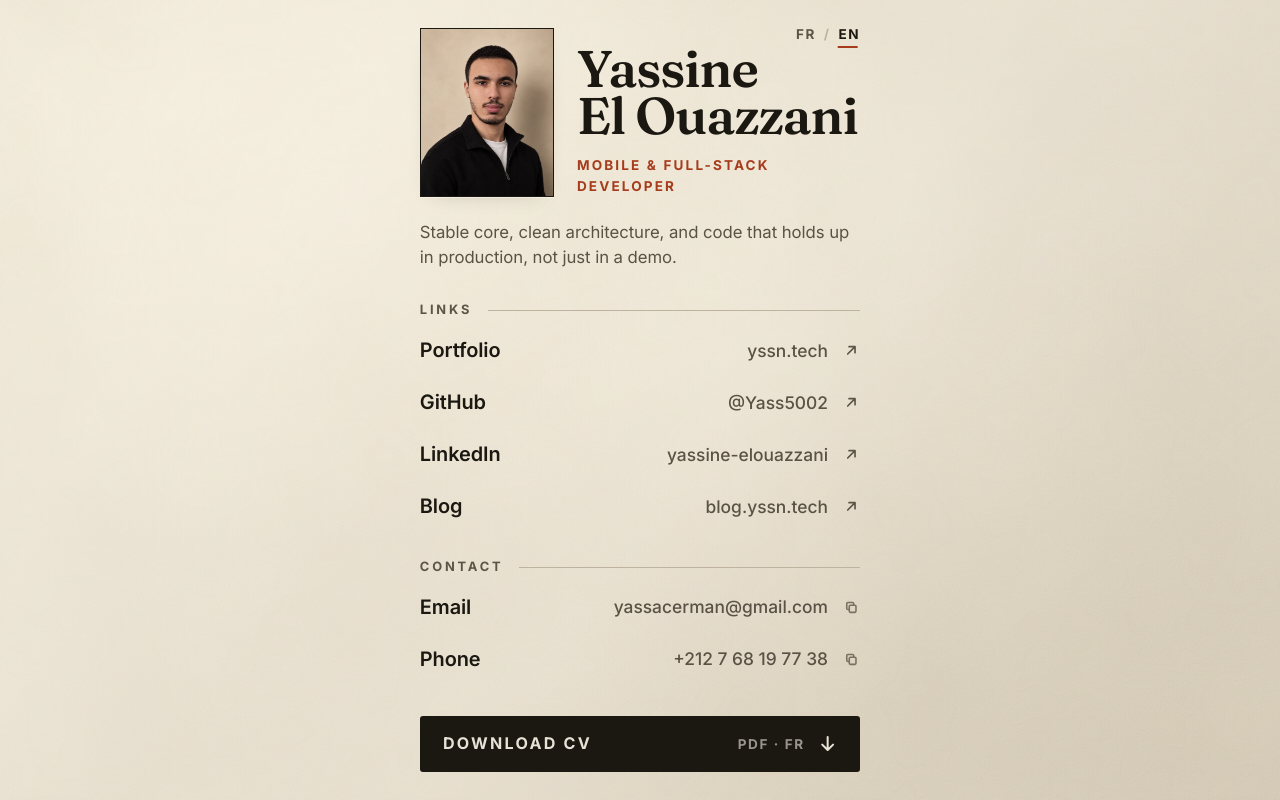
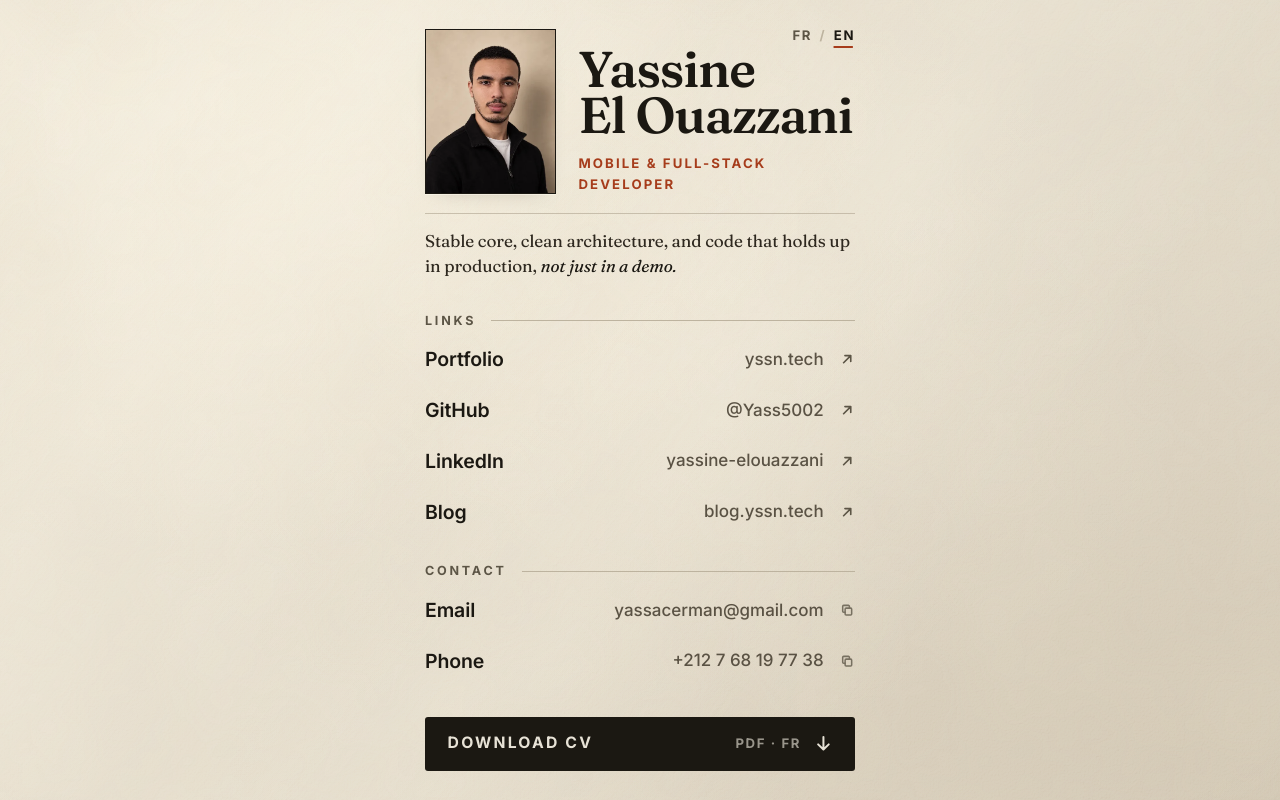
Before and after one commit to Yass5002/biolink, a plain HTML site: page index.html in a window 1280 px wide. Drawn offline with Linux system fonts and the light colour scheme.

Commit message:
Integrate bio as Fraunces editorial deck under masthead

```diff
--- a/index.html
+++ b/index.html
@@ -14,7 +14,7 @@
 <link rel="preload" as="image" href="avatar.webp" type="image/webp" />
 <link rel="preconnect" href="https://fonts.googleapis.com">
 <link rel="preconnect" href="https://fonts.gstatic.com" crossorigin>
-<link href="https://fonts.googleapis.com/css2?family=Fraunces:opsz,wght@9..144,500;9..144,580&family=Inter:wght@400;500;600;700&display=swap" rel="stylesheet">
+<link href="https://fonts.googleapis.com/css2?family=Fraunces:ital,opsz,wght@0,9..144,400;0,9..144,580;1,9..144,400&family=Inter:wght@400;500;600;700&display=swap" rel="stylesheet">
 <style>
   :root{
     --paper:#e7e2d6; --paper-2:#ddd5c3;
@@ -27,7 +27,7 @@
     --sl:env(safe-area-inset-left,0px); --sr:env(safe-area-inset-right,0px);
     --st:env(safe-area-inset-top,0px);  --sb:env(safe-area-inset-bottom,0px);
     /* One unit drives every dimension so the sheet fits both axes without scrolling or clipping. */
-    --W:342; --H:584; --max:1.38px; --min:.66px; --vh:100vh;
+    --W:342; --H:598; --max:1.36px; --min:.66px; --vh:100vh;
     --u:clamp(var(--min),
           min(calc((100vw - 2*var(--gx) - var(--sl) - var(--sr)) / var(--W)),
               calc((var(--vh) - 2*var(--gy) - var(--st) - var(--sb)) / var(--H))),
@@ -186,16 +186,28 @@
   .lang-ink[data-ready="1"]{opacity:1}
   .lang-ink[data-snap="1"]{transition:none}
 
-  /* ── bio ── */
+  /* ── editorial statement (structurally fused to the masthead in Fraunces serif) ── */
   .bio{
-    margin-top:calc(var(--u)*18 + clamp(0px,var(--extra-y)*0.04,var(--u)*6));
-    font-size:calc(var(--u)*13);line-height:1.5;font-weight:400;letter-spacing:-.003em;
-    color:var(--val);text-wrap:pretty;
-    animation:rise 260ms var(--ease-out) 105ms backwards;
+    position:relative;
+    margin-top:calc(var(--u)*15);
+    padding-top:calc(var(--u)*13);
+    font-family:Fraunces,Georgia,serif;font-weight:400;font-optical-sizing:auto;
+    font-size:calc(var(--u)*13.6);line-height:1.45;letter-spacing:-.006em;
+    color:#2e281f;text-wrap:pretty;
   }
+  .bio::before{
+    content:"";position:absolute;top:0;left:0;right:0;height:1px;
+    background:rgba(189,179,159,.78);transform-origin:left center;
+    animation:rule-draw 300ms var(--ease-out) 95ms backwards;
+  }
+  .bio > span{
+    display:block;
+    animation:rise 260ms var(--ease-out) 115ms backwards;
+  }
+  .bio em{font-style:italic;color:var(--ink)}
 
   /* ── link lists ── */
-  .lists{margin-top:calc(var(--u)*24 + clamp(0px,var(--extra-y)*0.07,var(--u)*10))}
+  .lists{margin-top:calc(var(--u)*26 + clamp(0px,var(--extra-y)*0.08,var(--u)*12))}
   .zone + .zone{margin-top:calc(var(--u)*20 + clamp(0px,var(--extra-y)*0.055,var(--u)*8))}
   .eyebrow{
     display:flex;align-items:center;gap:calc(var(--u)*12);
@@ -410,17 +422,17 @@
       grid-template-rows:auto 1fr auto;
     }
     .top{grid-column:1;grid-row:1}
-    .bio{grid-column:1;grid-row:2;align-self:center;margin-top:calc(var(--u)*14)}
+    .bio{grid-column:1;grid-row:2;align-self:start;margin-top:calc(var(--u)*16);padding-top:calc(var(--u)*14)}
     .btn{grid-column:1;grid-row:3;margin-top:calc(var(--u)*16)}
     .lists{grid-column:2;grid-row:1 / span 3;margin-top:0}
   }
 
   /* Reduced motion: drop spatial travel & scale, preserve gentle opacity/color cues */
   @media (prefers-reduced-motion:reduce){
-    .portrait,.name h1,.role,.lang,.bio,.eyebrow,.list > li,.btn{
+    .portrait,.name h1,.role,.lang,.bio > span,.eyebrow,.list > li,.btn{
       animation:fade-soft 180ms ease 0ms backwards;
     }
-    .portrait img,.eyebrow::after{animation:none}
+    .portrait img,.bio::before,.eyebrow::after{animation:none}
     .lang-ink{transition:opacity 140ms ease}
     .list-hl{transition:opacity 140ms ease}
     .portrait img{transition:filter 180ms ease}
@@ -480,7 +492,7 @@
       </div>
     </header>
 
-    <p class="bio" data-fr="Un noyau solide, une architecture propre et du code qui tient en production, pas juste en démo." data-en="Stable core, clean architecture, and code that holds up in production, not just in a demo.">Un noyau solide, une architecture propre et du code qui tient en production, pas juste en démo.</p>
+    <p class="bio"><span data-fr="Un noyau solide, une architecture propre et du code qui tient en production, <em>pas juste en démo.</em>" data-en="Stable core, clean architecture, and code that holds up in production, <em>not just in a demo.</em>">Un noyau solide, une architecture propre et du code qui tient en production, <em>pas juste en démo.</em></span></p>
 
     <div class="lists">
       <section class="zone" aria-labelledby="h-links">
```
